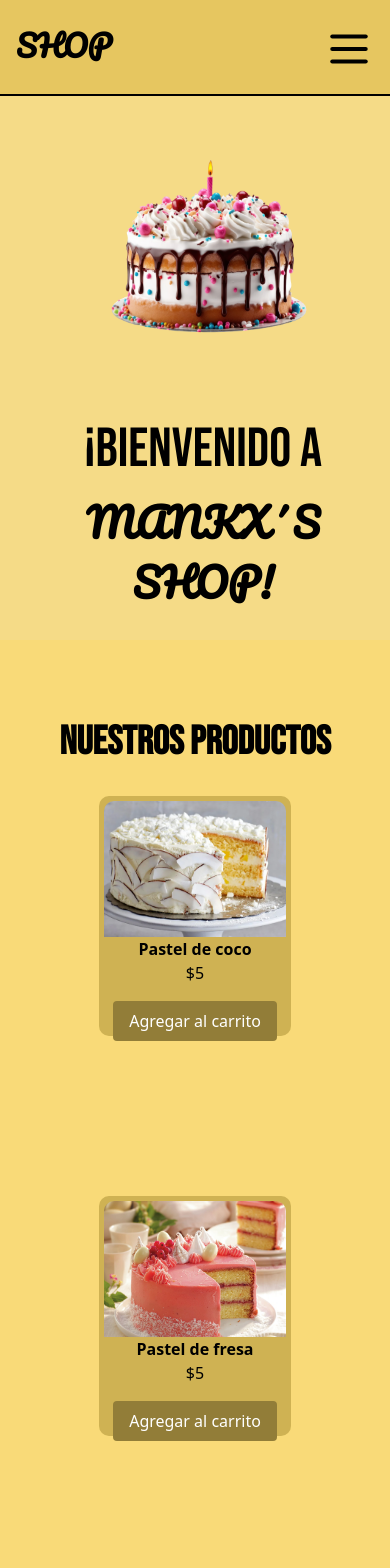
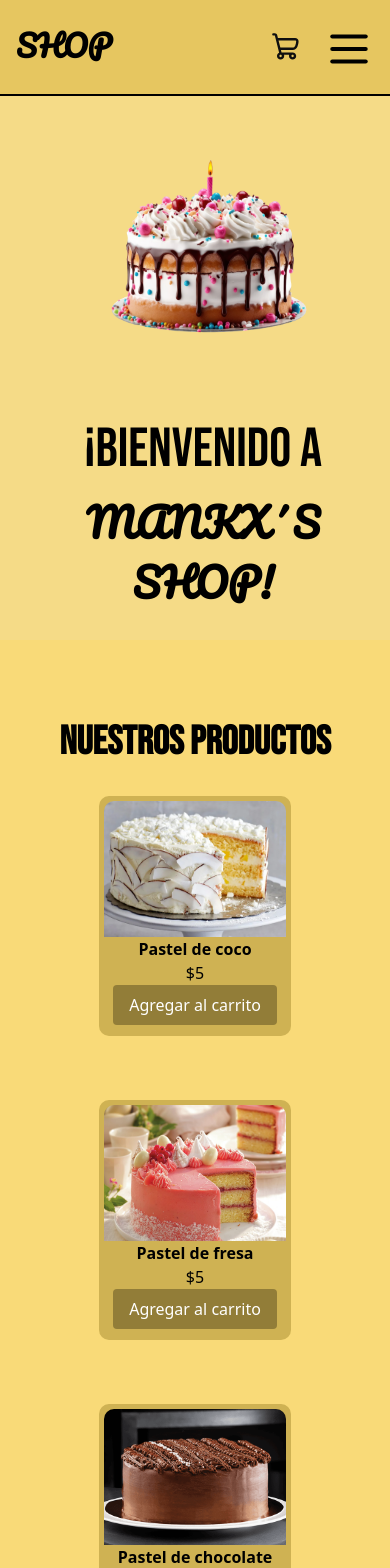
Before and after one commit to MankX58/Cake-Shop, a React (Vite) app: page / in a window 390 px wide. Shown: the top 1568 px of the page. Built offline with nearby package versions, Linux system fonts and the light colour scheme.

Commit message:
No me acuerdo que hice

```diff
--- a/src/components/Header.jsx
+++ b/src/components/Header.jsx
@@ -20,20 +20,20 @@ function Header({ cart, decrementQuantity, total }) {
             SHOP
           </h1>
           <div
-            className="relative right-[.5rem] flex gap-[1.3rem] max-md:hidden text-[19px]"
+            className="relative right-[.5rem] flex gap-[1.3rem] text-[19px]"
             id="links_header"
           >
             <a href="#products" className="header_option">
-              <span>Productos</span>
+              <span className="max-md:hidden">Productos</span>
             </a>
             <a href="#about" className="header_option ">
-              <span className="">Sobre Nosotros</span>
+              <span className="max-md:hidden">Sobre Nosotros</span>
             </a>
             <a href="#contact" className="header_option ">
-              <span>Contacto</span>
+              <span className="max-md:hidden">Contacto</span>
             </a>
             <a href="" className="header_option">
-              <span className="">Iniciar Sesión</span>
+              <span className="max-md:hidden">Iniciar Sesión</span>
             </a>
             <div
               onClick={() => setShowCart(!showCart)}
--- a/src/components/Products.jsx
+++ b/src/components/Products.jsx
@@ -5,12 +5,13 @@ import { products } from "../data";
 export default function Products({ product, addToCart }) {
   return (
     <>
-      <section className="text-center items-center justify-center min-h-[23rem] h-auto">
+      <section className="text-center items-center justify-center pb-[2rem] h-auto">
         {/* ///////////////////// */}
         {/* TARJETAS DE PRODUCTOS */}
         <section className="flex shrink-0 flex-wrap transition justify-center ">
           <div className="flex ">
-            <div className="flex flex-row shrink-0 flex-wrap justify-center">
+            {/* para cambiar clases del flex, ve al App.jsx */}
+            <div className="flex flex-row shrink-0 flex-wrap justify-center ">
               <div
                 key={product.id}
                 className="p-[5px] bg-[#cfb253] rounded-[10px] w-[18rem] h-[21rem] max-lg:h-[18rem] max-lg:w-[15rem] max-md:w-[12rem] max-md:h-[15rem]
@@ -25,7 +26,7 @@ export default function Products({ product, addToCart }) {
                 <p className="">${product.price}</p>
                 <button
                   onClick={() => addToCart(product)}
-                  className="bg-[#927d38] text-white py-2 px-4 mt-4 rounded hover:bg-[#77662c] transition"
+                  className="bg-[#927d38] text-white py-2 px-4 md:mt-8 rounded hover:bg-[#77662c] transition"
                 >
                   Agregar al carrito
                 </button>
```
